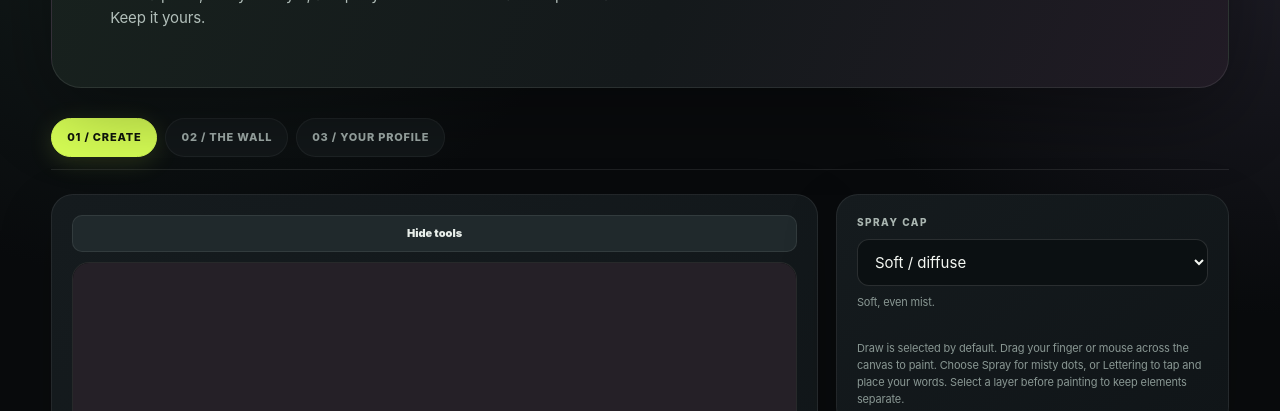
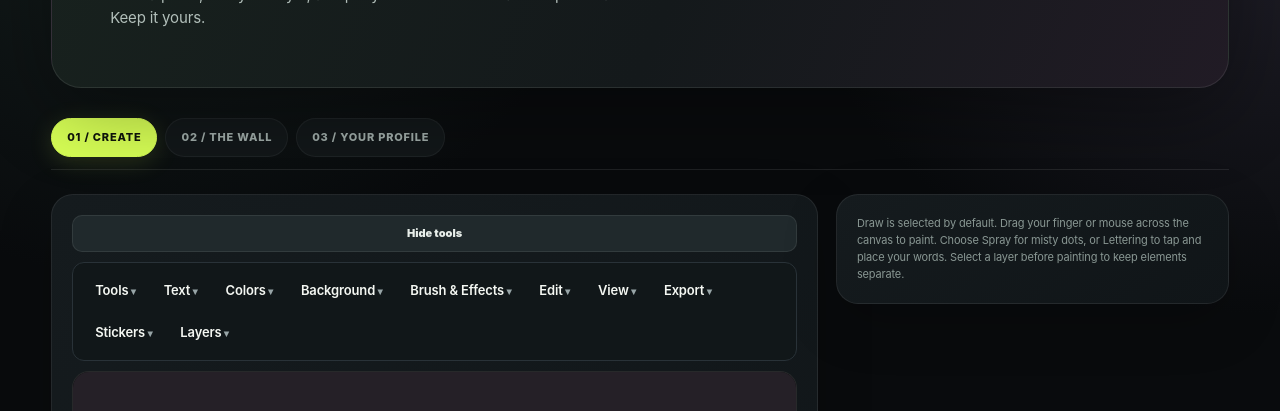
Before and after one commit to WalkTalk-nw/walltalk, a plain HTML site: page index.html in a window 1280 px wide. Shown: the part 389-800 px from the top of the page. Drawn offline with Linux system fonts and the light colour scheme; a web font is replaced by a local one.

Commit message:
Move canvas controls above canvas and reveal spray cap only in spray mode

```diff
--- a/index.html
+++ b/index.html
@@ -604,7 +604,7 @@ renderFeed();renderProfile();renderLayerList();
  const toolsMenu=makeMenu('Tools','quickMenuTools');
  const textMenu=makeMenu('Text','quickMenuText');
  const colorsMenu=makeMenu('Colors','quickMenuColors');
- const canvasMenu=makeMenu('Canvas','quickMenuCanvas');
+ const canvasMenu=makeMenu('Background','quickMenuBackground');
  const brushMenu=makeMenu('Brush & Effects','quickMenuBrush');
  const editMenu=makeMenu('Edit','quickMenuEdit');
  const viewMenu=makeMenu('View','quickMenuView');
@@ -631,20 +631,29 @@ renderFeed();renderProfile();renderLayerList();
  if(modes)toolsMenu.appendChild(modes);
  put('words',textMenu);
  const addText=document.getElementById('addText');if(addText){const w=document.createElement('div');w.className='quick-menu-action';w.appendChild(addText);textMenu.appendChild(w)}
- const colorField=put('color',colorsMenu);
- if(colorField){const label=colorField.querySelector('label');if(label)label.textContent='Text / paint color'}
+ const paintColor=put('color',colorsMenu);
+ if(paintColor){const label=paintColor.querySelector('label');if(label)label.textContent='Paint color'}
+ const outline=put('outline',colorsMenu);
  const bg=panel.querySelector('details.tool-details');
  if(bg)canvasMenu.appendChild(bg);
  const size=put('size',brushMenu);
- const outline=put('outline',colorsMenu);
+ const sprayCap=put('sprayCap',brushMenu);
+ if(sprayCap)sprayCap.id='sprayCapField';
+ const sprayField=document.getElementById('sprayCapField');
+ if(sprayField){
+  sprayField.hidden=true;
+  const updateSprayCap=()=>{sprayField.hidden=document.querySelector('[data-tool="spray"]')?.classList.contains('active')!==true};
+  panel.querySelectorAll('[data-tool]').forEach(button=>button.addEventListener('click',updateSprayCap));
+  updateSprayCap();
+ }
  const effects=[...panel.querySelectorAll('.field')].find(x=>x.textContent.includes('Quick effects'));
  if(effects)brushMenu.appendChild(effects);
  const font=document.getElementById('font');
  if(font){const f=document.createElement('div');f.className='field';f.innerHTML='<label for="font">Lettering font</label>';f.appendChild(font);textMenu.appendChild(f)}
- canvasPanel.appendChild(toolbar);
+ canvasPanel.insertBefore(toolbar,document.getElementById('canvasWrap'));
  const css=document.createElement('style');
  css.textContent=`
- .quick-toolbar{margin-top:10px;padding:8px 10px;border:1px solid var(--line);border-radius:12px;background:#111719;position:relative;z-index:20}
+ .quick-toolbar{margin:0 0 10px;padding:8px 10px;border:1px solid var(--line);border-radius:12px;background:#111719;position:relative;z-index:20}
  .quick-menu-bar{display:flex;align-items:center;gap:4px;flex-wrap:wrap}
  .quick-menu{position:relative}
  .quick-menu>summary{list-style:none;cursor:pointer;user-select:none;padding:9px 12px;border-radius:8px;color:var(--text);font-size:13px;font-weight:600;white-space:nowrap}
```
